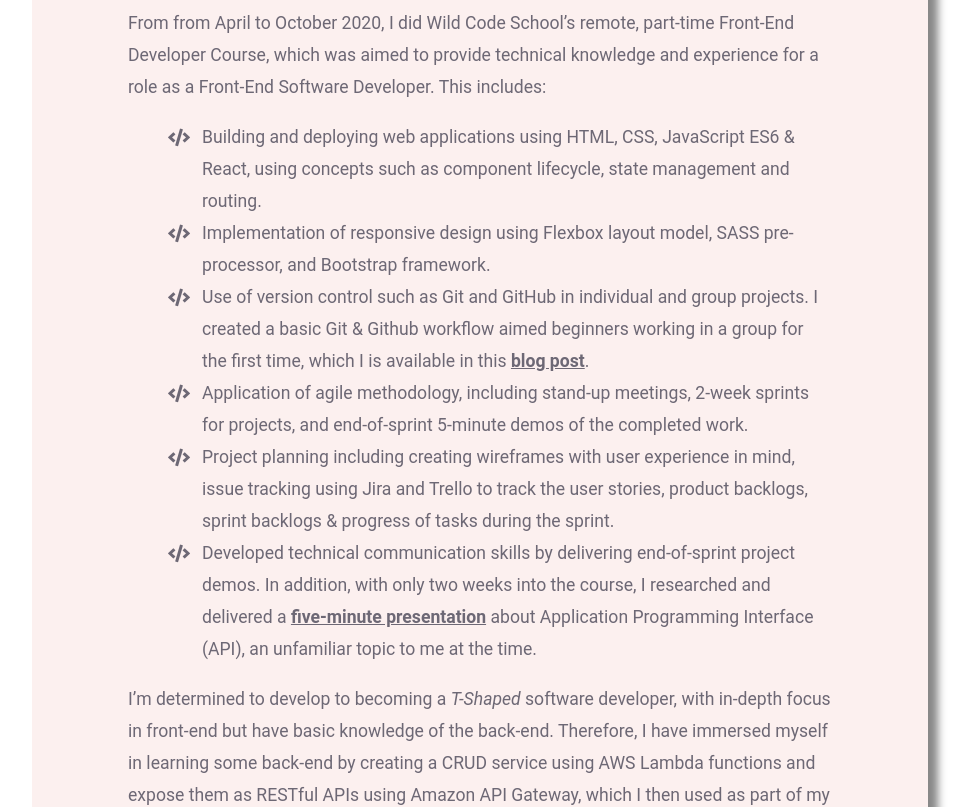
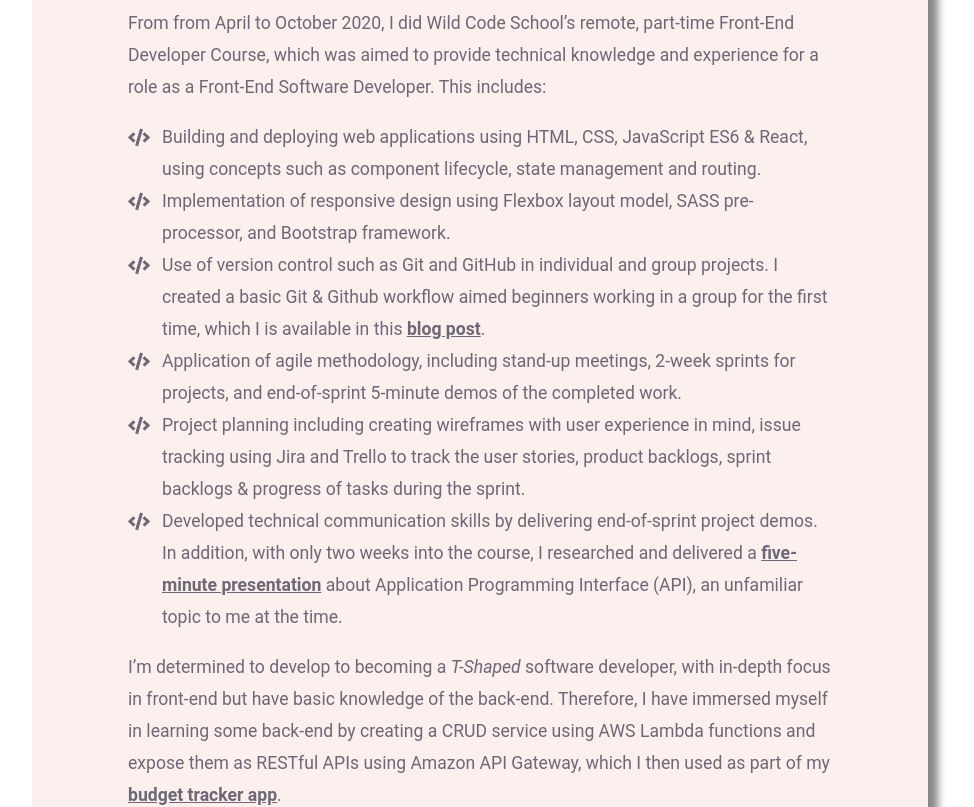
Before and after one commit to gladys-pascual/portfolio, a React (Create React App) app: page /about-me in a window 1280 px wide. Shown: the part 760-1567 px from the top of the page, without its empty margins (160-1134 px from the left). Built offline with nearby package versions, Linux system fonts and the light colour scheme.

Commit message:
fix padding on list

```diff
--- a/src/components/AboutMeContent/AboutMeContent.scss
+++ b/src/components/AboutMeContent/AboutMeContent.scss
@@ -57,7 +57,9 @@
           font-size: 24px;
         }
       }
-      .journey-to-tech-details ul li {
+      .journey-to-tech-details ul {
+        padding-left: 0px;
+        li {
           list-style-type: none;
           display: flex;
           i {
@@ -67,7 +69,7 @@
             padding-left: 12px;
           }
         }
-
       }
     }
   }
+}
--- a/src/components/AboutMeContent/JourneyToTech.js
+++ b/src/components/AboutMeContent/JourneyToTech.js
@@ -10,9 +10,9 @@ const JourneyToTech = () => {
         was my option. I started with a five-week Coursera course on HTML, CSS
         and Javascript for Web Developers, which gave me strong fundamentals on
         HTML, CSS and Bootstrap and more importantly,
-        <strong>strengthened my passion for coding and web development</strong>.
-        I quickly realised that becoming a Software Developer is the right path
-        for me.
+        <strong> strengthened my passion for coding and web development</strong>
+        . I quickly realised that becoming a Software Developer is the right
+        path for me.
       </p>
 
       <p>
--- a/src/components/Personal/Personal.scss
+++ b/src/components/Personal/Personal.scss
@@ -3,7 +3,9 @@
   justify-content: center;
   .personal {
     width: 55vw;
-    ul li {
+    ul {
+      padding-left: 0px;
+      li {
         list-style-type: none;
         display: flex;
         i {
@@ -15,3 +17,4 @@
       }
     }
   }
+}
--- a/src/components/Project/BudgetApp.js
+++ b/src/components/Project/BudgetApp.js
@@ -34,9 +34,9 @@ const BudgetApp = () => {
         </p>
         <div className="description-wrapper">
           <p className="description">
-            MoneyMe is a Full-Stack web application where I used React for the
-            Front-End & Serverless framework using Amazon Web Services (AWS) for
-            the Back-End.
+            MoneyMe is a full-stack budget tracker web application where I used
+            React for the Front-End & Serverless framework using Amazon Web
+            Services (AWS) for the Back-End.
           </p>
         </div>
         <div className="budget-img-wrapper-wrapper">
```
Lines whose indentation alone changed are shown as unchanged.
